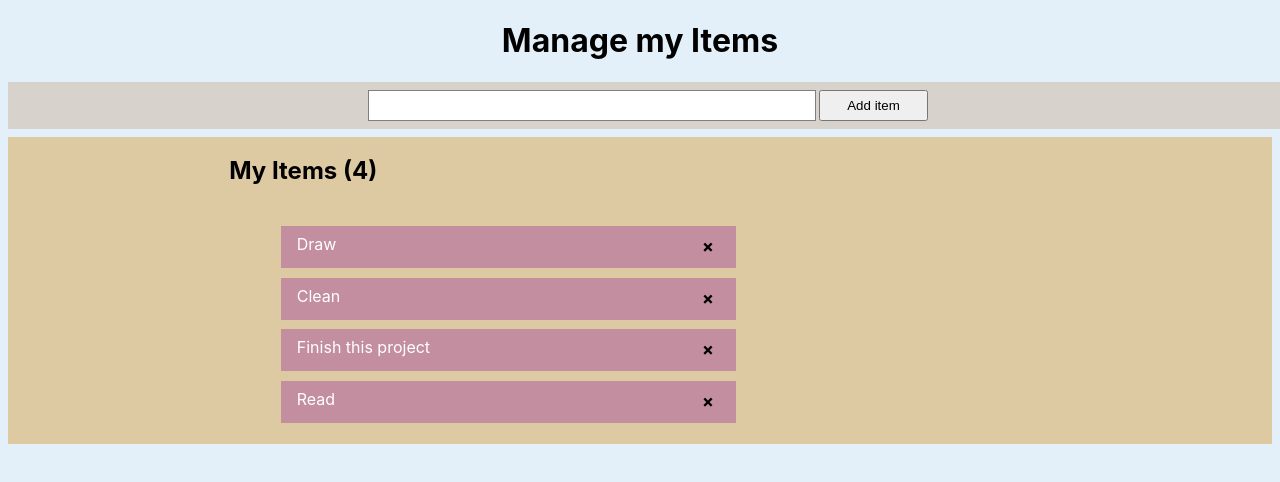
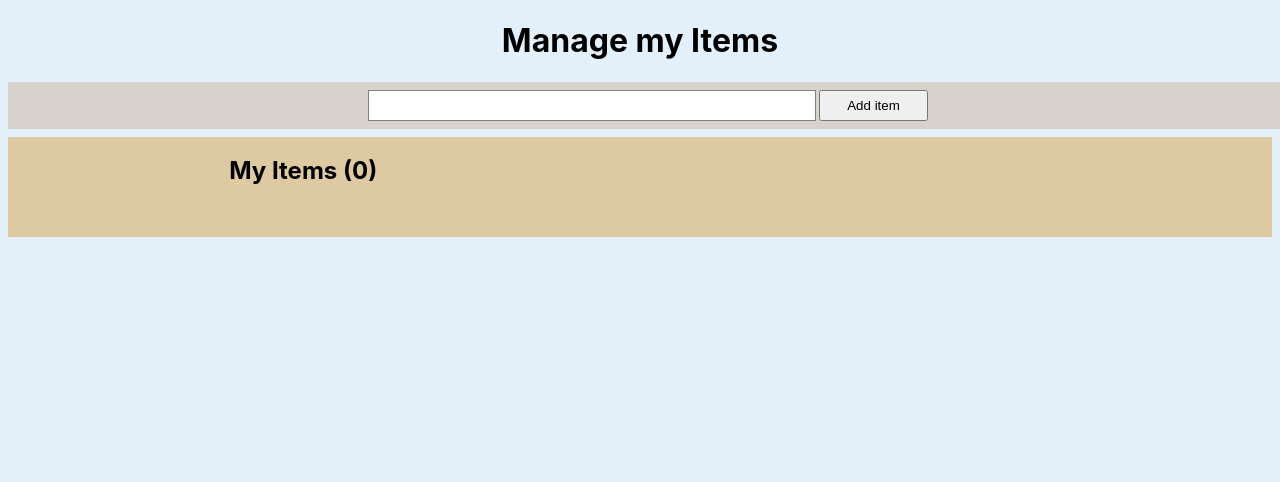
Before and after one commit to c-gasiciel/manage-items-app, a React (Create React App) app: page / in a window 1280 px wide. Shown: the top 482 px of the page. Built offline with nearby package versions, Linux system fonts and the light colour scheme.

Commit message:
Display contents of state array instead of hard-coded array

```diff
--- a/src/App.js
+++ b/src/App.js
@@ -31,12 +31,6 @@ const reducer  = (state, action) => {
 
 
 const App = (props) => {
-  /* Set up array for list inputs
-  const [ myList, setMyList ] = useState([
-    "Clean",
-    "Read",
-    "Finish this project"
-  ]); */
 
   const [state, dispatch] = useReducer(reducer, initialState);
 
--- a/src/components/List.js
+++ b/src/components/List.js
@@ -1,6 +1,7 @@
-import React from 'react';
+import React, { useContext } from 'react';
 import { styled } from '@material-ui/styles';
 import ListItem from './ListItem';
+import { ListContext } from '../App';
 
 const List = (props) =>{
     const myList = [
@@ -10,17 +11,19 @@ const List = (props) =>{
         { itemId: "3", itemText: "Read"}
     ];
 
+    const { state } = useContext(ListContext);
+
+
 
     return(
         <ListContainer>
             <ItemCount>
-                <h2>My Items ({ myList.length })</h2>
+                <h2>My Items ({ state.length })</h2>
             </ItemCount>
             <UnorderedList>
-                { myList.map((item, index)=><ListItem
+                { state.map((item)=><ListItem
                     itemId={ item.itemId }
-                    itemText={ item.itemText }
-                    itemIdx={ index }/>
+                    itemText={ item.itemText } />
                 )}
             </UnorderedList>
         </ListContainer>
--- a/src/components/ListItem.js
+++ b/src/components/ListItem.js
@@ -1,14 +1,14 @@
 import React, { useState } from 'react';
 import { styled } from '@material-ui/styles';
 
-const ListItem = ({ itemId, itemText, itemIdx }) =>{
+const ListItem = ({ itemId, itemText }) =>{
 
     return(
         <StyledListItem key={ itemId }>
             { itemText }
             <RemoveButton
                 type="button"
-                onClick={() => alert("Remove item " + itemIdx)}
+                onClick={() => alert("Remove item " + itemId)}
             >+</RemoveButton>
         </StyledListItem>
     );
```
